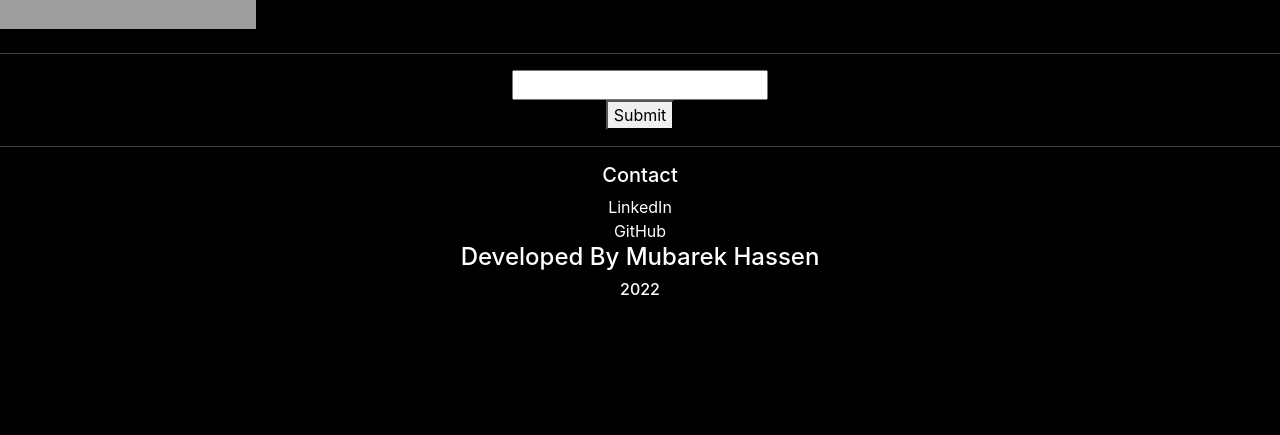
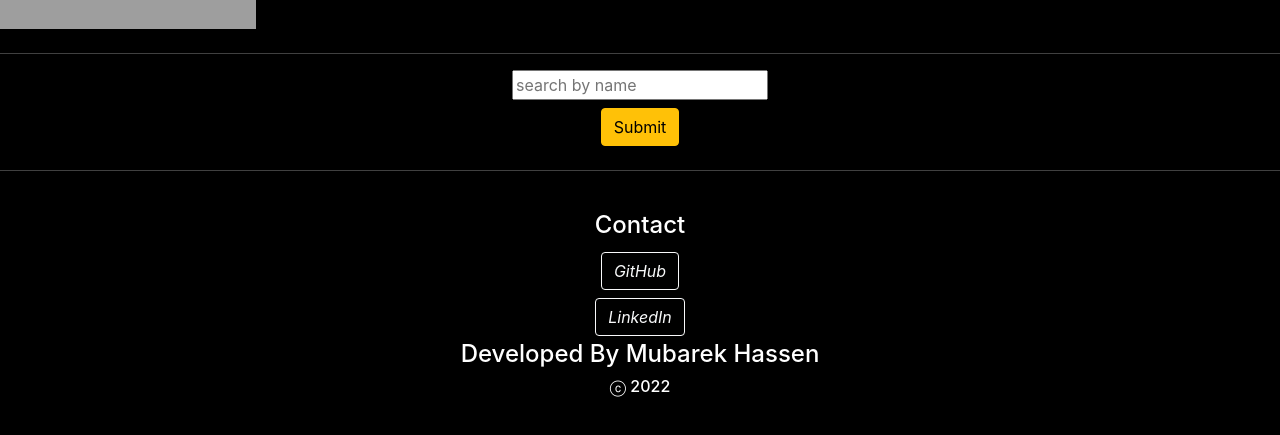
Before and after one commit to Mubarek-Hassen/project-3-Rick-And-Morty, a React (Create React App) app: page /character/search in a window 1280 px wide. Shown: the part 171-606 px from the top of the page. Built offline with nearby package versions, Linux system fonts and the light colour scheme; grey boxes are pictures that could not be loaded.

Commit message:
Search component page clean up

```diff
--- a/src/components/Search.jsx
+++ b/src/components/Search.jsx
@@ -2,7 +2,7 @@ import { Link } from "react-router-dom"
 import Header from "./header"
 import Footer from "./footer"
 import '../styles/search.css'
-import { useState, useEffect } from "react"
+import { useState } from "react"
 
 const Search = () => {
 
@@ -12,9 +12,6 @@ const Search = () => {
 
     async function handleSubmit(e) {
         e.preventDefault()
-
-        console.log(query)
-
         try {
             const response = await fetch(URL)
             const data = await response.json()
@@ -23,37 +20,32 @@ const Search = () => {
             console.log(err)
         }
     }
-
-
-
     return(
     <>
     <header>
         <Header/>
     </header>
     <form onSubmit={handleSubmit}>
-        <input type="text" onChange={(e)=>setQuery(e.target.value)} value={query}/>
+        <input type="text" placeholder="search by name" onChange={(e)=>setQuery(e.target.value)} value={query}/>
         <br />
-        <button type="submit" onClick={(e)=>setUrl(`https://rickandmortyapi.com/api/character?name=${query}`)}>Submit</button>
+        <button className=' btn btn-warning m-2'type="submit" onClick={(e)=>setUrl(`https://rickandmortyapi.com/api/character?name=${query}`)}>Submit</button>
     </form>
-
     {results.map((one, i)=>{
         return(
-            <section key={i}>
+            <section key={i} className="container">
+                <div className="row">
+                <div className="col-sm">
                 <Link to={`/character/${one.id}`}><h2>{one.name}</h2>
                 <img src={one.image} alt={one.name} /></Link>
-
-
+                </div>
+                </div>
             </section>
         )
-
     })}
     <hr />
-
-    <footer className="footer">
+    <footer className="footer text-center text-white  ">
         <Footer/>
     </footer>
-
     </>
     )
 }
--- a/src/components/footer.jsx
+++ b/src/components/footer.jsx
@@ -1,13 +1,14 @@
 import '../styles/footer.css'
 const Footer = ()=>{
     return(
-        <footer className="footer">
-            <h5>Contact</h5>
-        <a href="https://www.linkedin.com/in/mubarek-hassen-wubitu/" target="_blank" rel="noopener noreferrer">LinkedIn </a> <br/>
-        <a href="https://github.com/Mubarek-Hassen/project-3-rick-and-morty" target="_blank" rel="noopener noreferrer">GitHub</a>
+    <footer>
+        <h4>Contact</h4>
+        <a className="btn btn-outline-light btn-floating m-1" href="https://github.com/Mubarek-Hassen/project-3-rick-and-morty" target="_blank" rel="noopener noreferrer" role="button"><i className="fab fa-github">GitHub</i></a>
+         <br/>
+         <a className="btn btn-outline-light btn-floating m-1" href="https://www.linkedin.com/in/mubarek-hassen-wubitu/" target="_blank" rel="noopener noreferrer" role="button"><i className="fab fa-linkedin-in">LinkedIn</i></a>
         <h4> Developed By Mubarek Hassen</h4>
-        <h6>2022</h6>
-        </footer>
+        <h6> ⓒ 2022</h6>
+    </footer>
     )
 }
 
--- a/src/components/show.jsx
+++ b/src/components/show.jsx
@@ -32,11 +32,8 @@ const Character = ()=>{
             <h3>Gender: {beings.gender}</h3>
             <h3>Origin: {origin}</h3>
             <h3>{beings.type ? `Type: ${beings.type}`: 'No Type'}</h3>
-           { beings.name== "Rick Sanchez" ? <img src='https://64.media.tumblr.com/136bcfb312f8c687c1cd013575690a7f/031605e905c4188a-f7/s540x810/4a0fd55e61f07edf9078d550c2b38df42e914d73.gifv' /> : <br/>}
-
-           { beings.name== "Morty Smith" ? <img className=" img-fluid " src='https://thumbs.gfycat.com/EnviousUnrulyHake-max-1mb.gif'/> : <br/>}
-
-
+           { beings.name=== "Rick Sanchez" ? <img src='https://64.media.tumblr.com/136bcfb312f8c687c1cd013575690a7f/031605e905c4188a-f7/s540x810/4a0fd55e61f07edf9078d550c2b38df42e914d73.gifv' /> : <br/>}
+           { beings.name=== "Morty Smith" ? <img className=" img-fluid " src='https://thumbs.gfycat.com/EnviousUnrulyHake-max-1mb.gif'/> : <br/>}
         </div>
         <hr />
         <Link to={`/character`}><button className='btn btn-warning '>Back To The Universe</button></Link>
@@ -47,5 +44,4 @@ const Character = ()=>{
         </section>
     )
 }
-
 export default Character
--- a/src/styles/App.css
+++ b/src/styles/App.css
@@ -4,10 +4,6 @@
 
 body{
   background-color: rgb(0, 0, 0);
-  /* background-image: url('https://media0.giphy.com/media/l0Iyei5MxFUMpoPAI/200w.gif?cid=82a1493b53lhbfqoes92j1dm4hj468mr2gb3kqzligu4sygv&rid=200w.gif&ct=s');
-  background-repeat:no-repeat;
-  background-attachment: fixed;
-  background-position-y: 25%; */
 }
 
 
--- a/src/styles/footer.css
+++ b/src/styles/footer.css
@@ -1,7 +1,11 @@
-.footer{
-    color: white;
+footer{
+    position: static;
+    margin-top: 5vh;
+    left: 0;
     bottom: 0;
     width: 100%;
+    color: white;
+    text-align: center;
 
 }
 a{
```
Also changed, not shown: src/components/main.jsx (+3 -16 lines).
